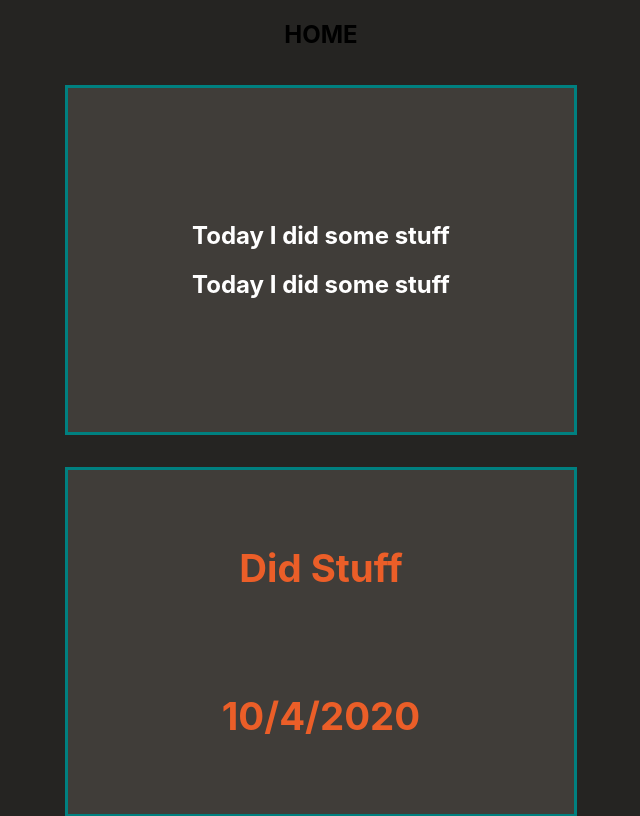
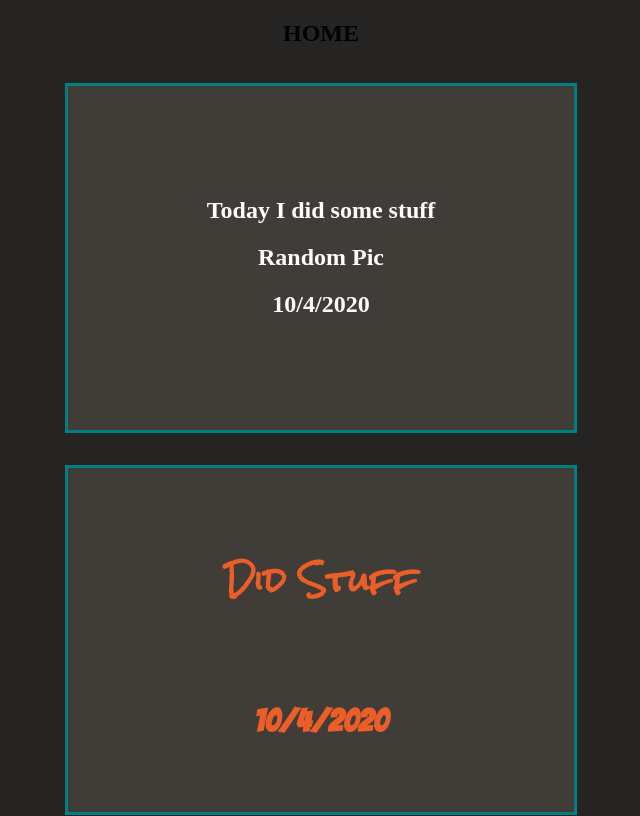
Before and after one commit to A-Schuster/A-Schuster, a Next.js app: page /blog in a window 1280 px wide. Shown: the top 816 px of the page, without its empty margins (319-959 px from the left). Built offline with nearby package versions, Linux system fonts and the light colour scheme.

Commit message:
Changed font, added Favicon

```diff
--- a/components/Blog/Blog.js
+++ b/components/Blog/Blog.js
@@ -17,8 +17,16 @@ export const BlogComponent = (props) => {
       )
   }
 
+  const forceShow = () => {
+    if(!selected){
+      setSelected(true);
+      window.removeEventListener('scroll',handleScroll);
+    }
+  }
+
   useEffect(() => {
     window.addEventListener('scroll',handleScroll)
+    checkScrollPos()
     return () => {
       window.removeEventListener('scroll',handleScroll)
     }
@@ -35,20 +43,20 @@ export const BlogComponent = (props) => {
   }
 
   return (
-    <PostWrapper onClick={checkScrollPos} ref={postPos}>
+    <PostWrapper onClick={forceShow} ref={postPos}>
       {!selected && <>
         <Title>
           {props.post.title}
         </Title>
-        <Title>
+        <Title font={"Bangers"}>
           {props.post.date}
         </Title>
       </>}
       <>{selected &&
         <PostInfo>
           <h2>{props.post.content}</h2>
-          <h2>{props.post.picture}</h2>
-          <h2>{props.post.content}</h2>
+          <h2>{props.post.pictures}</h2>
+          <h2>{props.post.date}</h2>
         </PostInfo>}
       </>
     </PostWrapper>
--- a/styles/Home.style.js
+++ b/styles/Home.style.js
@@ -51,7 +51,8 @@ export const ReuseCont = styled.section`
   justify-self: center;
 `
 export const Title = styled.h1`
-  font-size: 3vw;
+  font-family: ${props => props.font || 'Rock Salt'}, cursive;
+  font-size: 2.5vw;
   cursor: pointer;
   color: rgb(235, 94, 40);
   visibility: ${props => props.visible ? 'hidden' : 'visible'};
--- a/styles/globals.css
+++ b/styles/globals.css
@@ -1,9 +1,11 @@
+@import url(https://fonts.googleapis.com/css2?family=Bangers&family=Permanent+Marker&family=Rock+Salt&display=swap);
+
 html,
 body {
   padding: 0;
   margin: 0;
   font-family: -apple-system, BlinkMacSystemFont, Segoe UI, Roboto, Oxygen,
-    Ubuntu, Cantarell, Fira Sans, Droid Sans, Helvetica Neue, sans-serif;
+    Ubuntu, Cantarell,"Rock Salt","Permanent Marker","Bangers", cursive, Fira Sans, Droid Sans, Helvetica Neue, sans-serif, ;
   background-color: rgb(37, 36, 34);
 }
 
```
Also changed, not shown: pages/blog.js (+1 -37 lines), public/graffiti-waves-on-brick-wall-1920x1080_89475-mm-90.jpg (added), 1 other file (tests, documents, lock files or other folders).
